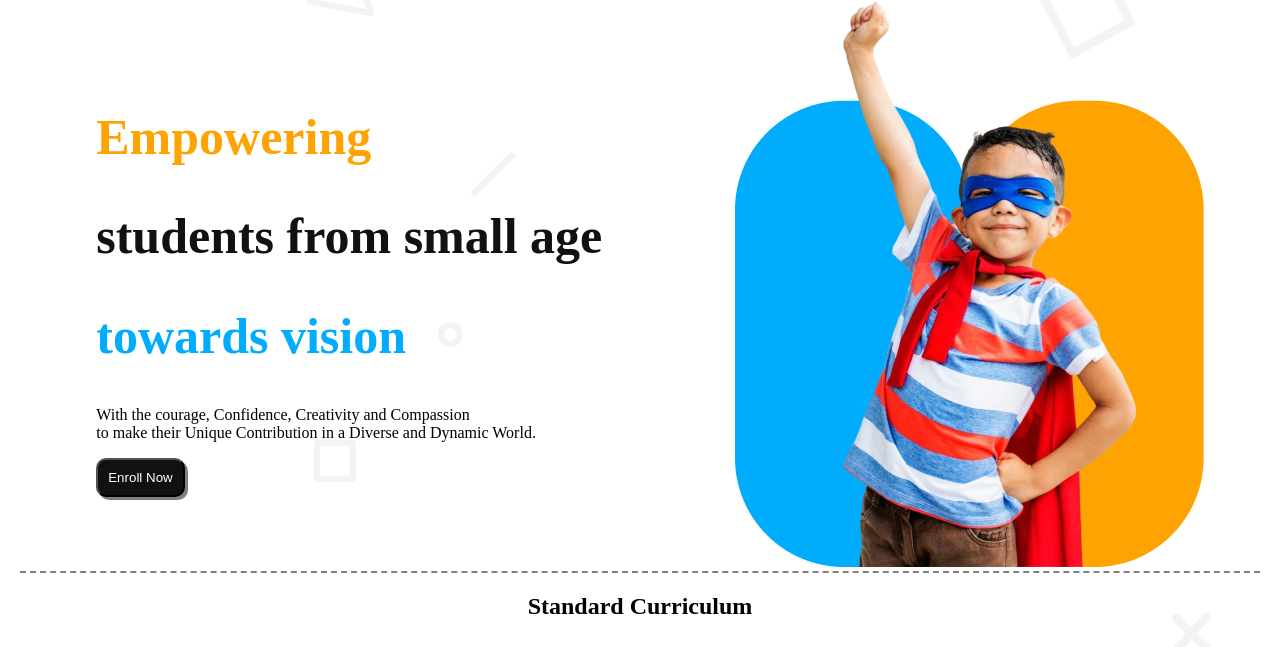
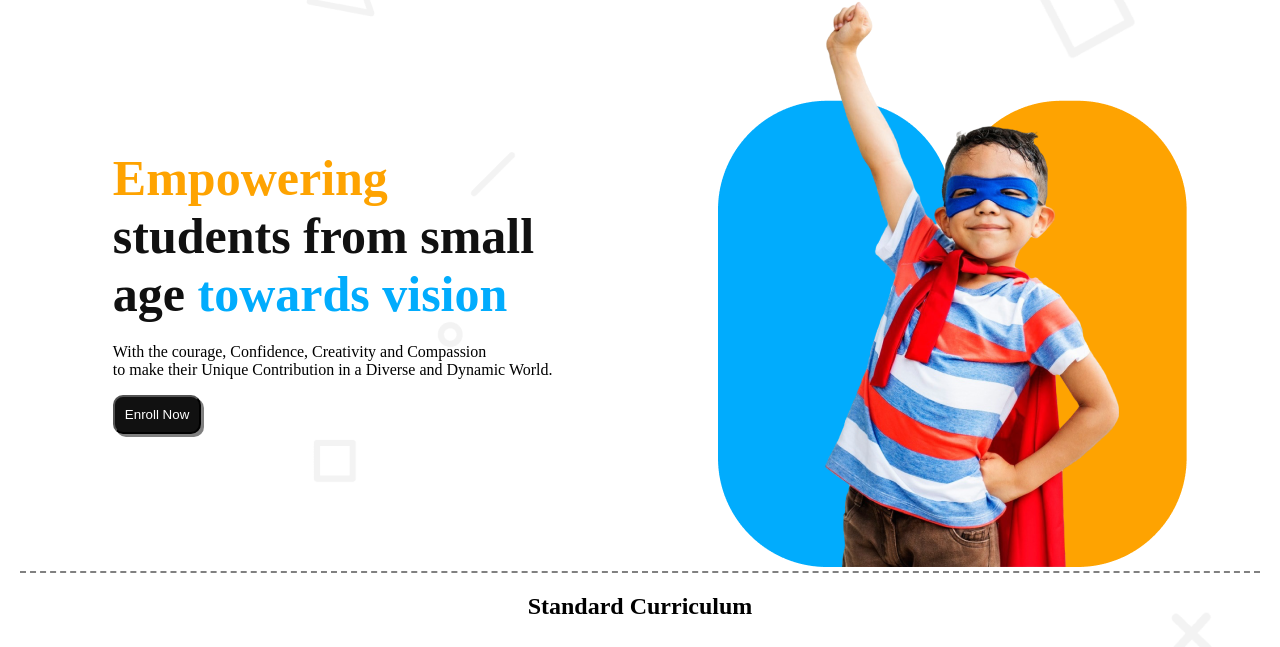
Before and after one commit to rafsan102/Assignment-two-pro, a plain HTML site: page index.html in a window 1280 px wide. Shown: the part 117-764 px from the top of the page. Drawn offline with Linux system fonts and the light colour scheme.

Commit message:
edit menu bar

```diff
--- a/index.html
+++ b/index.html
@@ -41,9 +41,18 @@
       <div class="container-hero">
 
         <div class="boy-container">
-          <h1 class="top-one">Empowering</h1>
-          <h1 class="top-two">students from small age</h1>
-          <h1 class="top-three">towards vision</h1>
+          <h1><span class="top-one">
+              Empowering
+            </span><br>
+            <span class="top-two">
+
+              students from small <br>age
+            </span>
+            <span class="top-three">
+
+              towards vision
+            </span>
+          </h1>
           <p>With the courage, Confidence, Creativity and Compassion <br>to make their Unique Contribution in a Diverse
             and
             Dynamic
--- a/styles/style.css
+++ b/styles/style.css
@@ -126,7 +126,7 @@ a {
   }
   .menu-icon img {
     display: block;
-    margin-left: 350px;
+    margin-left: 250px;
   }
 }
 .head {
```
